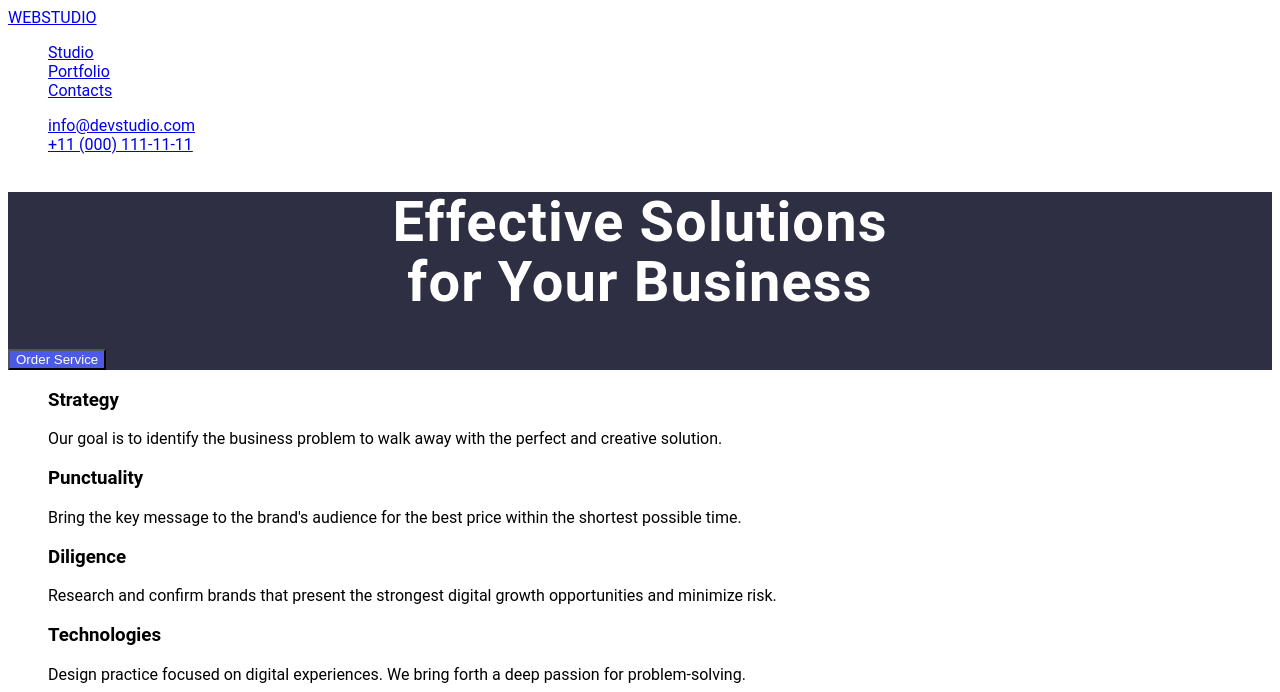
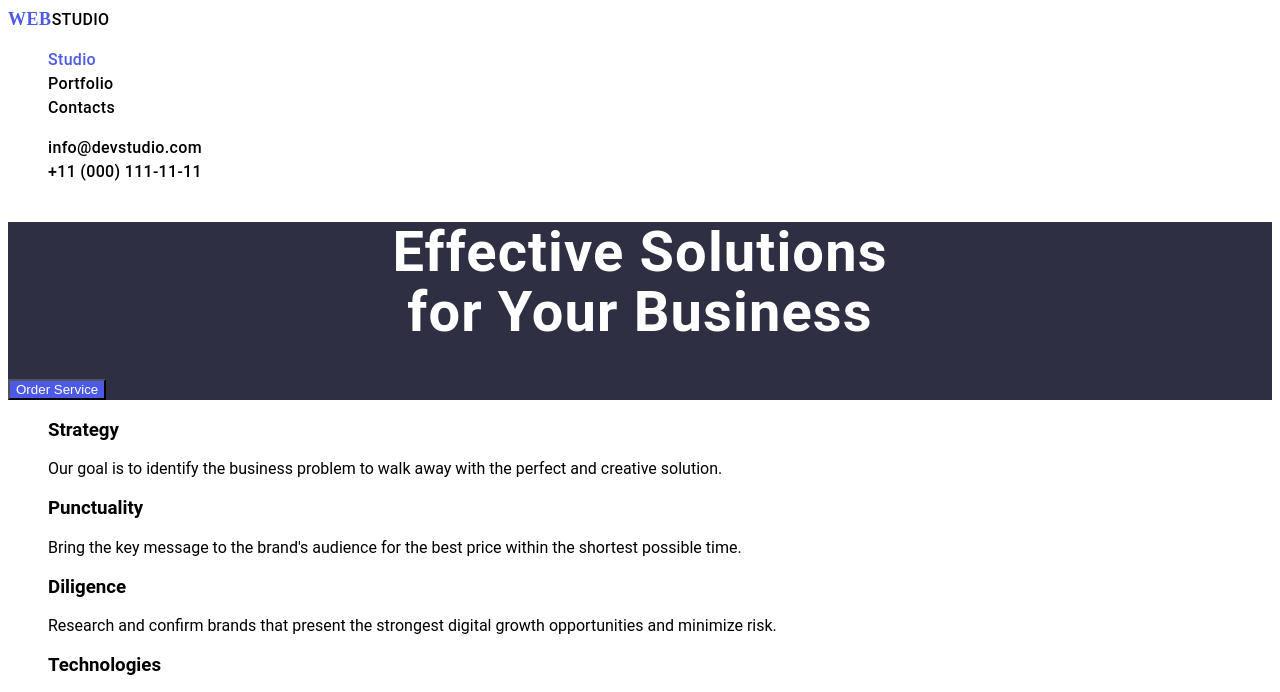
Before and after one commit to alexjoe21/goit-markup-hw-02, a plain HTML site: page index.html in a window 1280 px wide. Shown: the top 692 px of the page. Drawn offline with Linux system fonts and the light colour scheme.

Commit message:
css update

```diff
--- a/css/styles.css
+++ b/css/styles.css
@@ -25,13 +25,65 @@ h1 {
   line-height: 60px; /* 107.143% */
   letter-spacing: 1.12px;
 }
+.web {
+  color: var(--IRIS, #4d5ae5);
+  font-family: Raleway;
+  font-size: 18px;
+  font-style: normal;
+  font-weight: 800;
+  line-height: 21px; /* 116.667% */
+  letter-spacing: 0.54px;
+  text-transform: uppercase;
+}
+.studio {
+  color: #4d5ae5;
+  font-family: Roboto;
+  font-size: 16px;
+  font-style: normal;
+  font-weight: 500;
+  line-height: 24px; /* 150% */
+  letter-spacing: 0.32px;
+}
 .navigation {
   font-family: Roboto;
   font-size: 16px;
   font-style: normal;
 }
+.phone-number {
+  text-decoration: none;
+  font-family: Roboto;
+  font-size: 16px;
+  font-style: normal;
+  font-weight: 500;
+  line-height: 24px; /* 150% */
+  letter-spacing: 0.32px;
+  text-decoration: none;
+  color: black;
+}
+.email-address {
+  text-decoration: none;
+  font-family: Roboto;
+  font-size: 16px;
+  font-style: normal;
+  font-weight: 500;
+  line-height: 24px; /* 150% */
+  letter-spacing: 0.32px;
+  text-decoration: none;
+  color: black;
+}
+a {
+  cursor: pointer;
+
+}
 .navigation a {
-
+  font-family: Roboto;
+  font-size: 16px;
+  font-style: normal;
+  font-weight: 500;
+  line-height: 24px; /* 150% */
+  letter-spacing: 0.32px;
+  text-decoration: none;
+  color: black;
 }
 .main-page {
   color: var(--WHITE, #fff);
--- a/index.html
+++ b/index.html
@@ -12,16 +12,26 @@
     <!-- Header -->
     <header>
       <nav class="navigation">
-        <a href="#">WEBSTUDIO</a>
+        <a href="#"> <span class="web">WEB</span>STUDIO </a>
         <ul>
-          <li><a href="#">Studio</a></li>
+          <li>
+            <a href="#"><span class="studio">Studio</span></a>
+          </li>
           <li><a href="#">Portfolio</a></li>
           <li><a href="#">Contacts</a></li>
         </ul>
       </nav>
       <ul>
-        <li><a href="info@devstudio.com">info@devstudio.com</a></li>
-        <li><a href="tel:+11(000)111-11-11"> +11 (000) 111-11-11</a></li>
+        <li>
+          <a class="phone-number" href="info@devstudio.com"
+            >info@devstudio.com</a
+          >
+        </li>
+        <li>
+          <a class="email-address" href="tel:+11(000)111-11-11">
+            +11 (000) 111-11-11</a
+          >
+        </li>
       </ul>
     </header>
     <!-- Main -->
```
